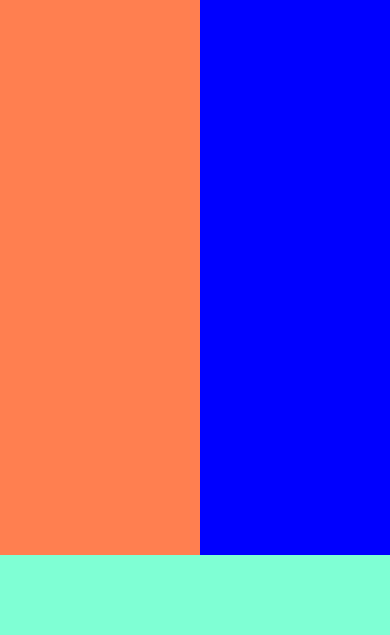
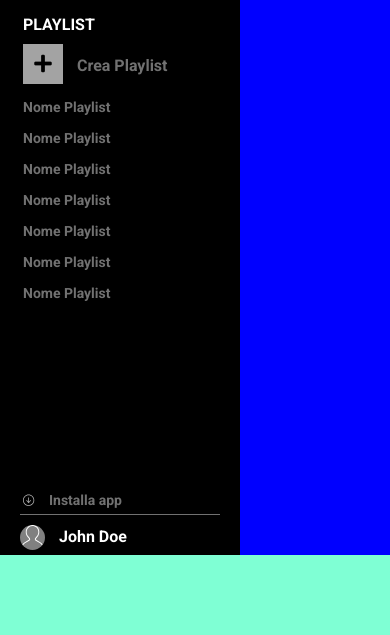
Before and after one commit to enricopaol/html-css-spotifyweb, a plain HTML site: page index.html in a window 390 px wide. Shown: the part 209-844 px from the top of the page. Drawn offline with Linux system fonts and the light colour scheme.

Commit message:
Nav Left no responsive (da sistemare)

```diff
--- a/css/style.css
+++ b/css/style.css
@@ -25,15 +25,15 @@ main {
 
 }
 
-/* Main Nav */
+/* MAIN NAV*/
 nav {
     float: left;
     height: 100%;
-    width: 200px;
+    width: 240px;
     overflow: hidden;
 
      /* TEST */
-     background-color: coral;
+     background-color: black;
 }
 
 /* Logo */
@@ -54,7 +54,6 @@ nav .logo img {
 nav .nav-icon-list {
     list-style-type: none;
     font-size: 14px;
-    padding: 10px 0;
 }
 
 nav .nav-icon-list li {
@@ -76,6 +75,9 @@ nav .nav-icon-list li:first-child a {
 nav .nav-icon-list li a:hover {
     color:white;
 }
+nav .nav-icon-list li a:hover img {
+    opacity: 1;
+}
 
 nav .nav-icon-list li a span {
     padding-left: 10px;
@@ -85,13 +87,137 @@ nav .nav-icon-list img {
     height: 30px;
     width: 30px;
     vertical-align: middle;
+    opacity: 0.7;
 }
 
-/* Main Content  */
+/* Playlist */
+.playlist-container {
+    padding-top: 15px;
+    padding-left: 23px;
+    flex-grow: 1;
+    overflow-y: hidden;
+}
+
+.playlist-container a {
+    text-decoration: none;
+    color: #717171;
+}
+
+.playlist-container h3 {
+    color: white;
+    text-transform: uppercase;
+    font-size: 16px;
+}
+
+/* Create Playlist */
+.playlist-container .create-playlist {
+    display: block;
+    margin-top: 10px;
+}
+
+.playlist-container .create-playlist span {
+    padding-left: 10px;
+}
+.playlist-container .create-playlist:hover {
+    color:white;
+}
+.playlist-container .create-playlist:hover i {
+    background-color: #fff;
+}
+
+.playlist-container .create-playlist i {
+    display: inline-block;
+    height: 40px;
+    width: 40px;
+    color: black;
+    background-color: #a3a3a3;
+    text-align: center;
+    line-height: 40px;
+    font-size: 20px;
+}
+
+/* Playlists */
+.playlist-container .playlists {
+    list-style-type: none;
+    font-size: 14px;
+    height: 100%;
+    overflow-y: auto;
+}
+
+.playlist-container .playlists li {
+    padding-top: 15px;
+}
+
+.playlist-container .playlists li a:hover {
+    color: white;
+}
+
+/* Profile */
+.profile-container {
+    padding: 0 20px;
+}
+
+.profile-container a {
+    text-decoration: none;
+    color: #717171;
+}
+
+.profile-container .install img {
+    height: 15px;
+    width: 15px;
+    vertical-align: middle;
+    opacity: 0.7;
+}
+
+.profile-container .install {
+    padding-bottom: 5px;
+    border-bottom: 1px solid #717171;
+}
+
+.profile-container .install a:hover {
+    color:white;
+}
+.profile-container .install a:hover img {
+    opacity:1;
+}
+
+.profile-container .install span {
+    padding-left: 10px;
+    font-size: 14px;
+}
+
+.profile-container .profile {
+    padding-top: 10px;
+    padding-bottom: 5px;
+}
+.profile-container .profile .profile-img {
+    height: 25px;
+    width: 25px;
+    background-color: #808080;
+    display: inline-block;
+    border-radius:50%;
+    overflow: hidden;
+    vertical-align: middle;
+}
+
+.profile-container .profile .profile-img img {
+    width: 100%;
+    height: 100%;
+}
+
+.profile-container .profile span {
+    padding-left: 10px;
+    font-size: 16px;
+    color: white;
+}
+
+
+
+/* MAIN CONTENT  */
 .main-content {
     float: left;
     height: 100%;
-    width: calc( 100% - 200px );
+    width: calc( 100% - 240px );
     overflow-y: auto;
 
      /* TEST */
--- a/index.html
+++ b/index.html
@@ -40,6 +40,63 @@
                     </li>
                 </ul>
 
+                <!-- Playlist Container -->
+                <div class="playlist-container">
+
+                    <h3>Playlist</h3>
+
+                    <!-- Crate Playlist -->
+                    <a class="create-playlist" href="#">
+                        <i class="fas fa-plus"></i>
+                        <span>Crea Playlist</span>
+                    </a>
+
+                    <!-- Playlists -->
+                    <ul class="playlists">
+                        <li>
+                            <a href="#">Nome Playlist</a>
+                        </li>
+                        <li>
+                            <a href="#">Nome Playlist</a>
+                        </li>
+                        <li>
+                            <a href="#">Nome Playlist</a>
+                        </li>
+                        <li>
+                            <a href="#">Nome Playlist</a>
+                        </li>
+                        <li>
+                            <a href="#">Nome Playlist</a>
+                        </li>
+                        <li>
+                            <a href="#">Nome Playlist</a>
+                        </li>
+                        <li>
+                            <a href="#">Nome Playlist</a>
+                        </li>
+                    </ul>
+
+                </div>
+
+                <!-- Profile -->
+                <div class="profile-container">
+
+                    <div class="install">
+                        <a href="#">
+                            <img src="img/download.svg" alt="installa app">
+                            <span>Installa app</span>
+                        </a>
+                    </div>
+
+                    <div class="profile">
+                            <div class="profile-img">
+                                <img src="img/profile.svg" alt="Profile">
+                            </div>
+                            <span>John Doe</span>
+                    </div>
+
+                </div>
+
             </nav>
 
             <!-- Main Content -->
```
